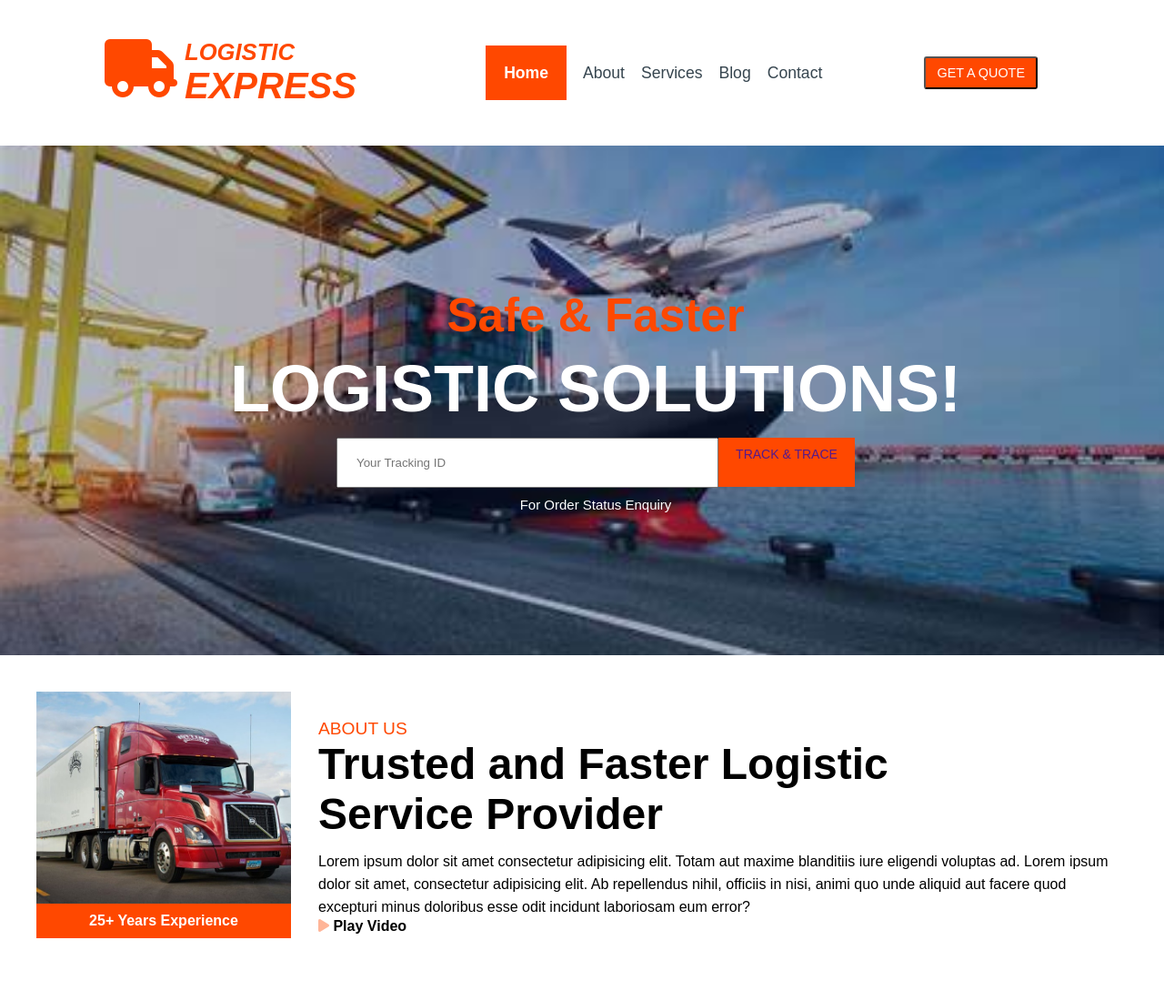
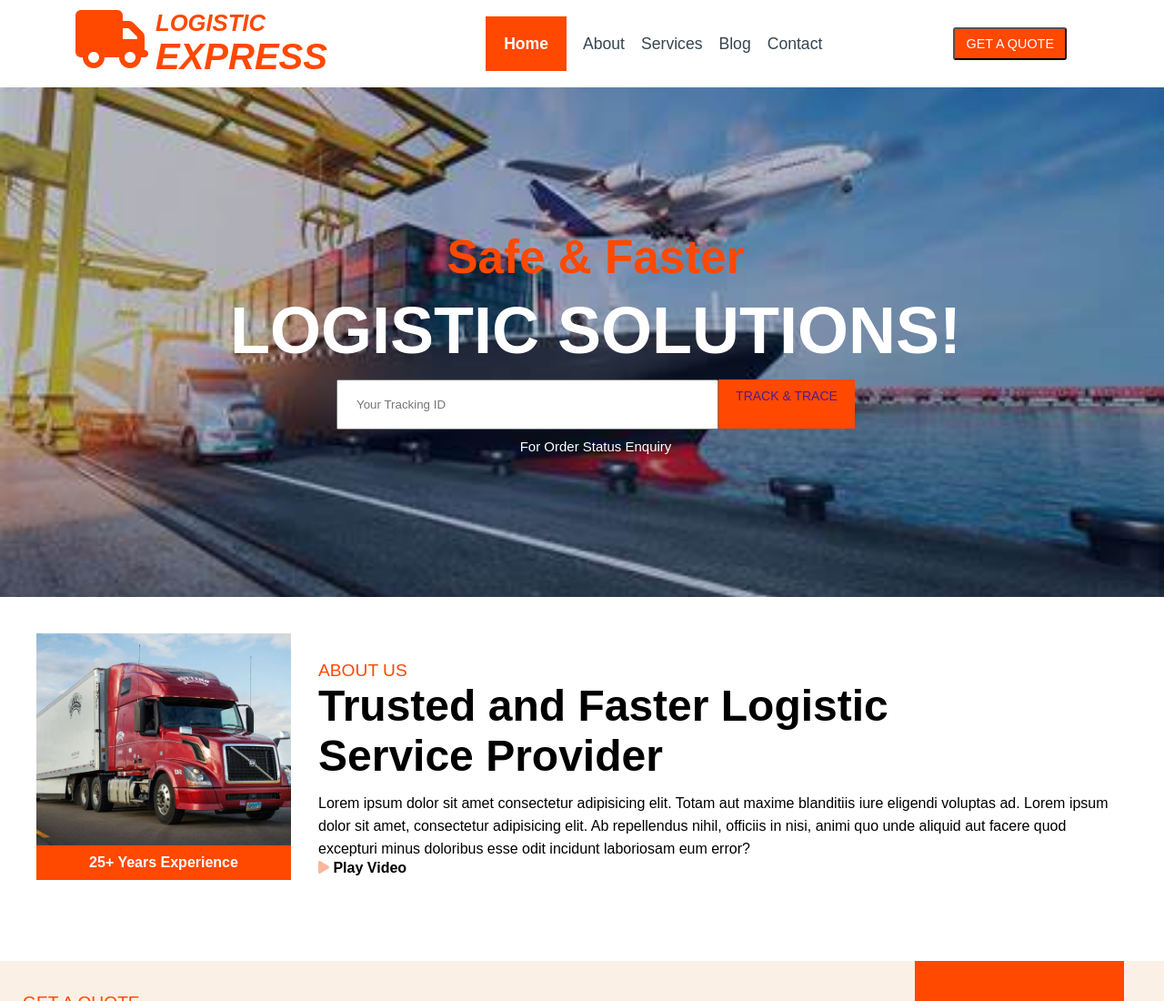
Before and after one commit to Abija-Joyce/Express-Logistics-Website, a plain HTML site: page index.html in a window 1280 px wide. Shown: the top 1100 px of the page at 91% size. Drawn offline with Linux system fonts and the light colour scheme.

Commit message:
Update style.css

```diff
--- a/style.css
+++ b/style.css
@@ -45,7 +45,7 @@ li{
     justify-content: space-between;
     align-items: center;
     margin-left: 5px;
-    padding: 5rem;
+    padding: 0 3rem;
 }
 
 .logo {
```
